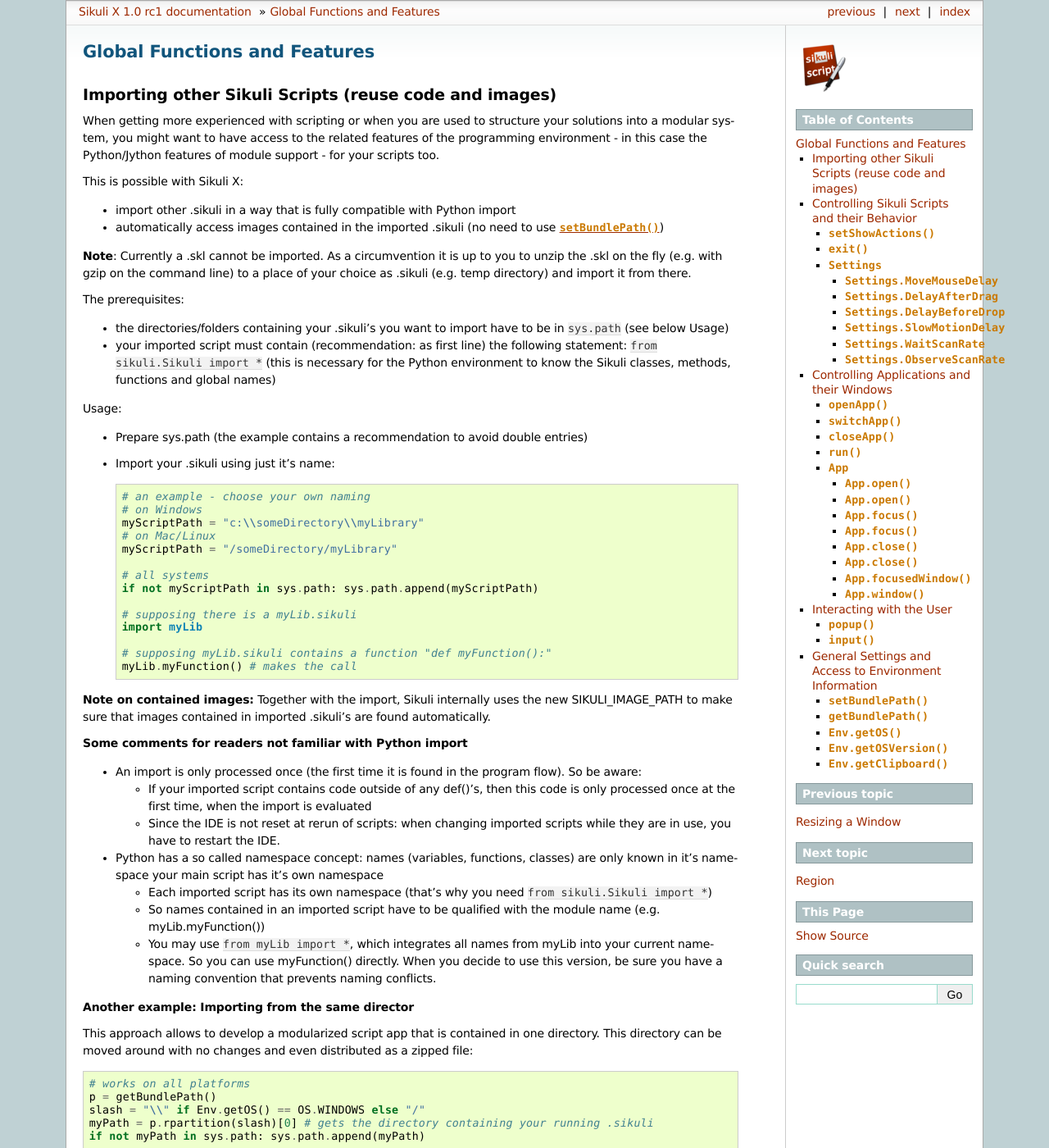
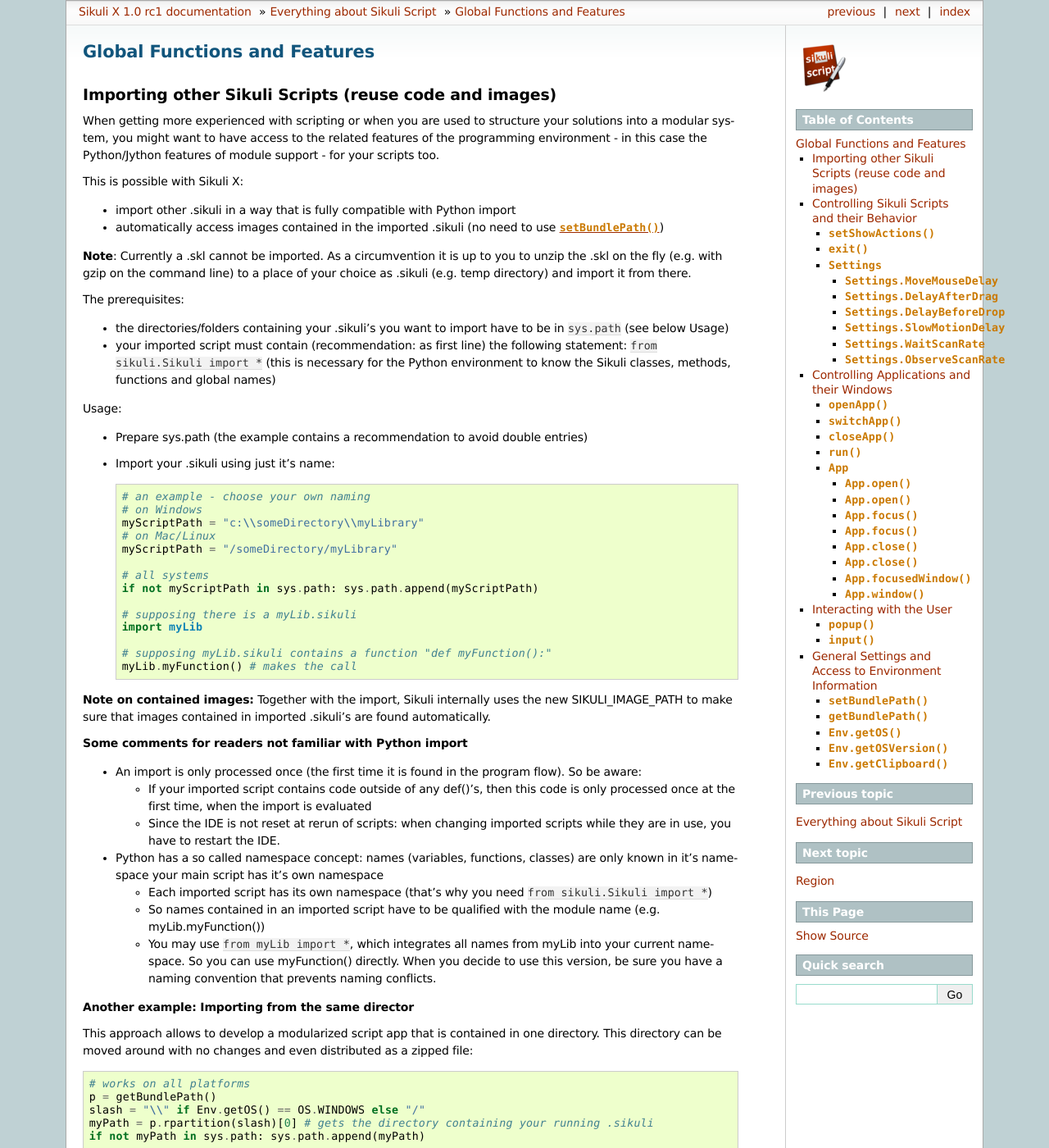
Before and after one commit to sikuli/sikuli, a Sphinx documentation site: the page built from docs/source/globals.rst, in a window 1280 px wide and 1400 px high. Shown: the whole window at 82% size. Built offline with Sphinx 7.4.7, drawn with Linux system fonts in a browser that asks for light colours; pages that are not in the unit, such as notebooks, are missing from menus; some of the changed lines change nothing that is shown; some of the changed text lies outside the part shown.

Commit message:
add more sections

```diff
--- /dev/null
+++ b/docs/source/FAQ.rst
@@ -0,0 +1,2 @@
+FAQ
+===
--- /dev/null
+++ b/docs/source/changes.rst
@@ -0,0 +1,23 @@
+Changes in Sikuli
+=================
+
+X 1.0 rc1 (2010-12-23)
+------------------------
+
+0.10.2 (2010-08-07)
+-------------------
+
+0.10.1 (2010-05-23)
+-------------------
+
+0.10 (2010-05-03)
+-----------------
+
+0.9.9 (2010-02-23)
+------------------
+
+0.9.8 (2010-02-01)
+------------------
+
+0.9.7 (2010-01-27)
+------------------
--- /dev/null
+++ b/docs/source/for-developers.rst
@@ -0,0 +1,2 @@
+For Developers and Hackers
+==========================
--- a/docs/source/index.rst
+++ b/docs/source/index.rst
@@ -49,18 +49,14 @@
 -----------------
 
 .. toctree::
-   :maxdepth: 2
+   :maxdepth: 3
 
    new-in-sikulix
    tutorials/index
-   globals
-   region
-   screen
-   location
-   match
-   pattern
-   finder
-   keys
+   sikuli-script-index
+   for-devlopers
+   FAQ
+   changes
 
 Indices and tables
 ==================
--- /dev/null
+++ b/docs/source/sikuli-script-index.rst
@@ -0,0 +1,14 @@
+Everything about Sikuli Script
+=========
+
+.. toctree::
+   :maxdepth: 2
+
+   globals
+   region
+   screen
+   location
+   match
+   pattern
+   finder
+   keys
```
